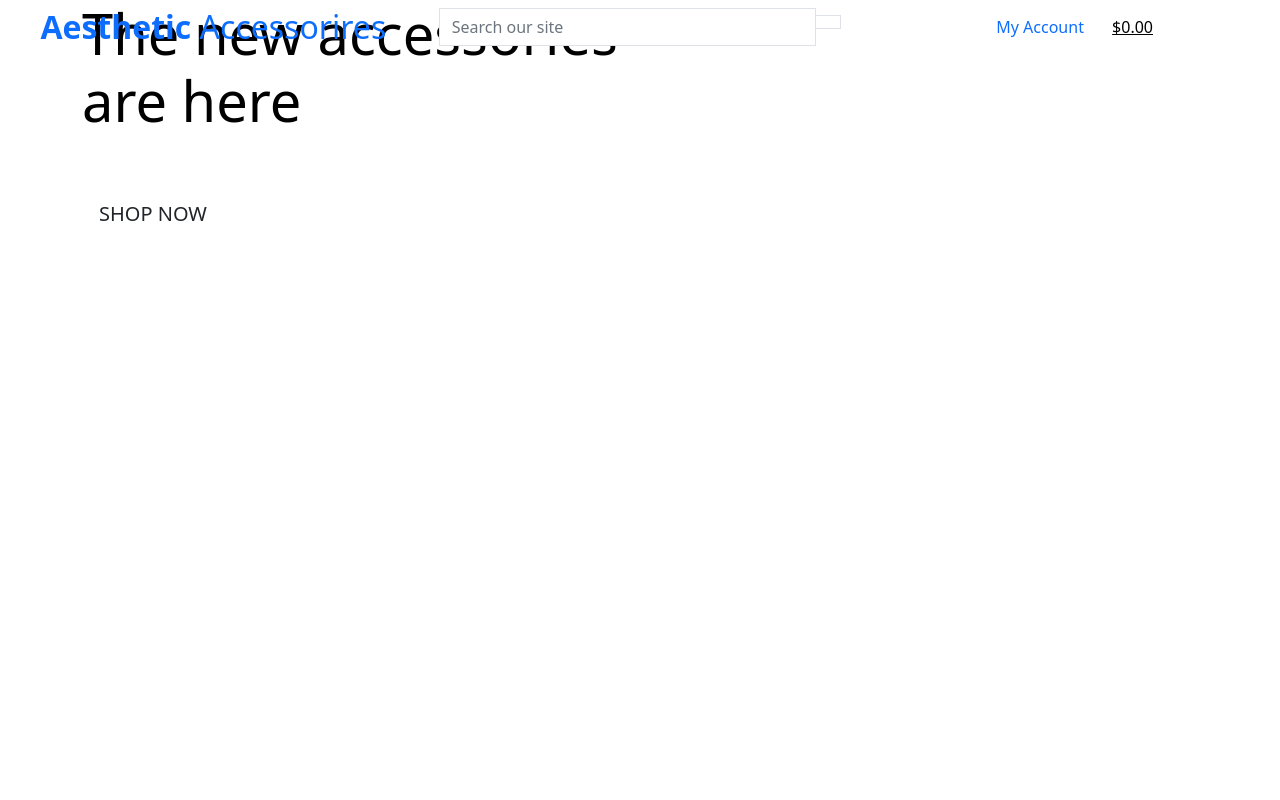
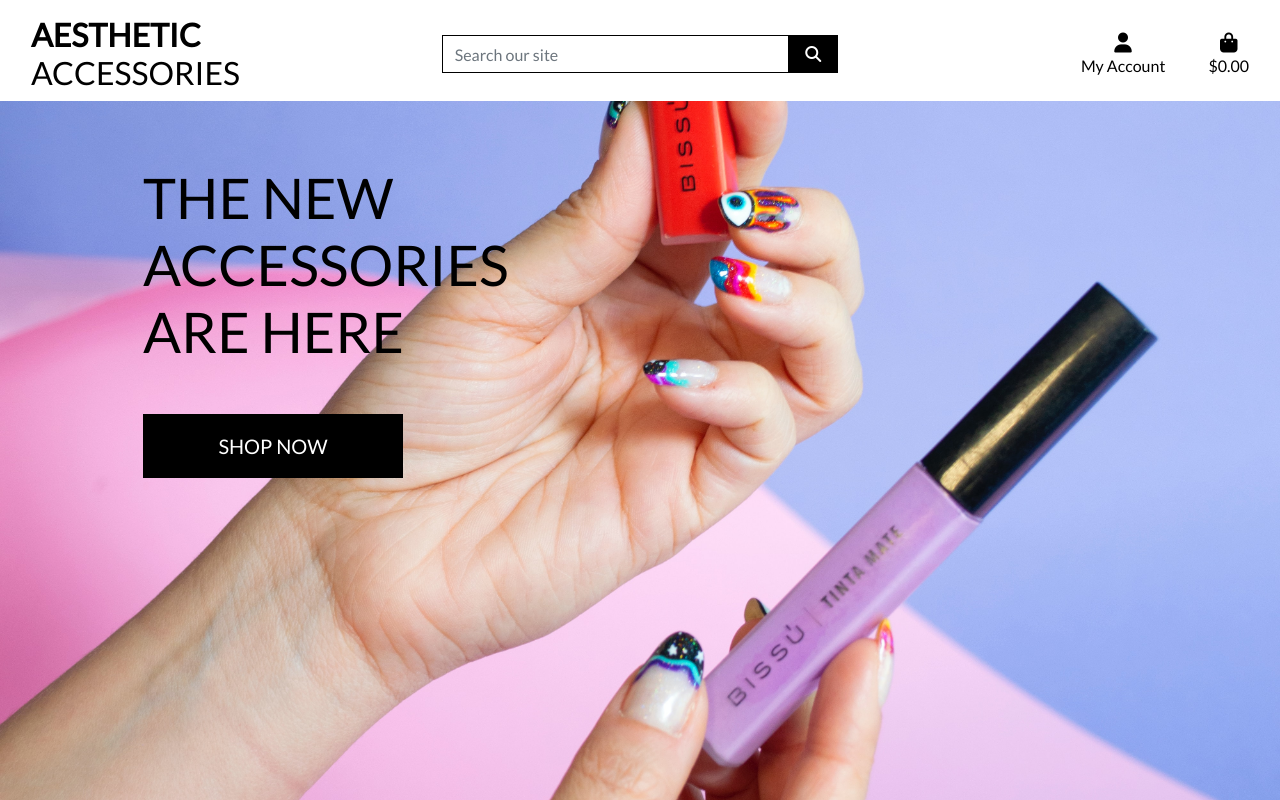
Before and after one commit to qplatt/aesthetic-accesories, a Django app: page / in a window 1280 px wide. Run offline with Django 3.2, Linux system fonts and the light colour scheme; some libraries are stand-ins or nearby versions.

Commit message:
Completed home page header and CSS

```diff
--- a/aesthetic_accessories/settings.py
+++ b/aesthetic_accessories/settings.py
@@ -147,6 +147,10 @@
 # https://docs.djangoproject.com/en/3.2/howto/static-files/
 
 STATIC_URL = '/static/'
+STATICFILES_DIRS = (os.path.join(BASE_DIR, 'static'),)
+
+MEDIA_URL = '/media/'
+MEDIA_ROOT = os.path.join(BASE_DIR, 'media')
 
 # Default primary key field type
 # https://docs.djangoproject.com/en/3.2/ref/settings/#default-auto-field
--- a/aesthetic_accessories/urls.py
+++ b/aesthetic_accessories/urls.py
@@ -15,9 +15,11 @@
 """
 from django.contrib import admin
 from django.urls import path, include
+from django.conf import settings
+from django.conf.urls.static import static
 
 urlpatterns = [
     path('admin/', admin.site.urls),
     path('accounts/', include('allauth.urls')),
     path('', include('home.urls')),
-]
+] + static(settings.MEDIA_URL, document_root=settings.MEDIA_ROOT)
--- /dev/null
+++ b/static/css/base.css
@@ -0,0 +1,81 @@
+html {
+    height: 100%;
+}
+
+body {
+	background: url('/media/homepage-background-img.jpg') no-repeat center center fixed;
+	background-size: cover;
+    height: calc(100vh - 164px);
+    color: #555;
+    font-family: "Lato";
+}
+
+/* from Bulma */
+.icon {
+    align-items: center;
+    display: inline-flex;
+    justify-content: center;
+    height: 1.5rem;
+    width: 1.5rem;
+}
+
+.logo-font {
+    text-transform: uppercase;
+}
+
+.main-logo-link {
+    width: fit-content;
+}
+
+.shop-now-button {
+    background: black;
+    color: white;
+    min-width: 260px;
+}
+
+.btn-black {
+    background: black;
+    color: white;
+}
+
+.shop-now-button:hover,
+.shop-now-button:active,
+.shop-now-button:focus,
+.btn-black:hover,
+.btn-black:active,
+.btn-black:focus {
+    background: #222;
+    color: white;
+}
+
+.text-black {
+    color: #000 !important;
+}
+
+.border-black {
+    border: 1px solid black !important;
+}
+
+/* --------------------------------- Media queries */
+
+/* Slightly larger container on xl screens */
+@media (min-width: 1200px) {
+  .container {
+    max-width: 80%;
+  }
+}
+
+/* fixed top navbar only on medium and up */
+@media (min-width: 992px) {
+    .fixed-top-desktop-only {
+        position: fixed;
+        top: 0;
+        right: 0;
+        left: 0;
+        z-index: 1030;
+    }
+
+    .header-container {
+        padding-top: 164px;
+    }
+}
--- a/templates/base.html
+++ b/templates/base.html
@@ -4,26 +4,29 @@
 <html lang="en">
   <head>
 
-    {% block mets %}
+    {% block meta %}
+        <meta http-equiv="X-UA-Compatible" content="ie=edge">
         <meta charset="utf-8">
-    <meta http-equiv="X-UA-Compatible" content="ie-edge">
-    <meta name="viewport" content="width=device-width, initial-scale=1">
+        <meta name="viewport" content="width=device-width, initial-scale=1, shrink-to-fit=no">
     {% endblock %}
 
     {% block extra_meta %}
     {% endblock %}
 
     {% block corecss %}
-    <link href="https://cdn.jsdelivr.net/npm/bootstrap@5.1.3/dist/css/bootstrap.min.css" rel="stylesheet" integrity="sha384-1BmE4kWBq78iYhFldvKuhfTAU6auU8tT94WrHftjDbrCEXSU1oBoqyl2QvZ6jIW3" crossorigin="anonymous">
+    <link rel="stylesheet" href="https://stackpath.bootstrapcdn.com/bootstrap/4.4.1/css/bootstrap.min.css" integrity="sha384-Vkoo8x4CGsO3+Hhxv8T/Q5PaXtkKtu6ug5TOeNV6gBiFeWPGFN9MuhOf23Q9Ifjh" crossorigin="anonymous">
+    <link rel="stylesheet" href="https://fonts.googleapis.com/css?family=Lato&display=swap">
+    <link rel="stylesheet" href="{% static 'css/base.css' %}">
     {% endblock %}
 
     {% block extra_css %}
     {% endblock %}
 
     {% block corejs %}
-    <script src="https://cdn.jsdelivr.net/npm/bootstrap@5.1.3/dist/js/bootstrap.bundle.min.js" integrity="sha384-ka7Sk0Gln4gmtz2MlQnikT1wXgYsOg+OMhuP+IlRH9sENBO0LRn5q+8nbTov4+1p" crossorigin="anonymous"></script>
-    <script src="https://cdn.jsdelivr.net/npm/@popperjs/core@2.10.2/dist/umd/popper.min.js" integrity="sha384-7+zCNj/IqJ95wo16oMtfsKbZ9ccEh31eOz1HGyDuCQ6wgnyJNSYdrPa03rtR1zdB" crossorigin="anonymous"></script>
-    <script src="https://cdn.jsdelivr.net/npm/bootstrap@5.1.3/dist/js/bootstrap.min.js" integrity="sha384-QJHtvGhmr9XOIpI6YVutG+2QOK9T+ZnN4kzFN1RtK3zEFEIsxhlmWl5/YESvpZ13" crossorigin="anonymous"></script>
+        <script src="https://kit.fontawesome.com/92f53e06be.js" crossorigin="anonymous"></script>
+        <script src="https://code.jquery.com/jquery-3.4.1.slim.min.js" integrity="sha384-J6qa4849blE2+poT4WnyKhv5vZF5SrPo0iEjwBvKU7imGFAV0wwj1yYfoRSJoZ+n" crossorigin="anonymous"></script>
+        <script src="https://cdn.jsdelivr.net/npm/popper.js@1.16.0/dist/umd/popper.min.js" integrity="sha384-Q6E9RHvbIyZFJoft+2mJbHaEWldlvI9IOYy5n3zV9zzTtmI3UksdQRVvoxMfooAo" crossorigin="anonymous"></script>
+        <script src="https://stackpath.bootstrapcdn.com/bootstrap/4.4.1/js/bootstrap.min.js" integrity="sha384-wfSDF2E50Y2D1uUdj0O3uMBJnjuUD4Ih7YwaYd1iqfktj0Uod8GCExl3Og8ifwB6" crossorigin="anonymous"></script>
     {% endblock %}
 
     {% block extra_js %}
@@ -33,17 +36,17 @@
   </head>
   <body>
     <header class="container-fluid fixed-top">
-      <div class="row">
+        <div id="topnav" class="row bg-white pt-lg-2 d-none d-lg-flex">
             <div class="col-12 col-lg-4 my-auto py-1 py-lg-0 text-center text-lg-left">
                 <a href="{% url 'home' %}" class="nav-link main-logo-link">
-            <h2 class="logo-font my-0"><strong>Aesthetic</strong> Accessorires</h2>
+                    <h2 class="logo-font text-black my-0"><strong>Aesthetic</strong> Accessories</h2>
                 </a>
             </div>
             <div class="col-12 col-lg-4 my-auto py-1 py-lg-0">
-          <form method="GEY" action="">
+                <form method="GET" action="">
                     <div class="input-group w-100">
                         <input class="form-control border border-black rounded-0" type="text" name="q" placeholder="Search our site">
-              <div class="input-group-appended">
+                        <div class="input-group-append">
                             <button class="form-control btn btn-black border border-black rounded-0" type="submit">
                                 <span class="icon">
                                     <i class="fas fa-search"></i>
@@ -54,9 +57,9 @@
                 </form>
             </div>
             <div class="col-12 col-lg-4 my-auto py-1 py-lg-0">
-          <ul class="list-inline list-unstyled text-center test-lg-right my-0">
+                <ul class="list-inline list-unstyled text-center text-lg-right my-0">
                     <li class="list-inline-item dropdown">
-              <a class="nav-link" href="#" id="user-options" data-toggle="dropdown" aria-haspopup="true" aria-expanded="false">
+                        <a class="text-black nav-link" href="#" id="user-options" data-toggle="dropdown" aria-haspopup="true" aria-expanded="false">
                             <div class="text-center">
                                 <div><i class="fas fa-user fa-lg"></i></div>
                                 <p class="my-0">My Account</p>
@@ -70,13 +73,13 @@
                                 <a href="" class="dropdown-item">My Profile</a>
                                 <a href="{% url 'account_logout' %}" class="dropdown-item">Logout</a>
                             {% else %}
-                  <a href="{% url 'account_signup' %}" class="dropdown-item">Sign Up</a>
+                                <a href="{% url 'account_signup' %}" class="dropdown-item">Register</a>
                                 <a href="{% url 'account_login' %}" class="dropdown-item">Login</a>
                             {% endif %}
                         </div>
                     </li>
-            <li class="list-inline-item dropdown">
-              <a href="" class="{% if grand_total %}text-info font-weight-bold{% else %}text-black{% endif %}">
+                    <li class="list-inline-item">
+                        <a class="{% if grand_total %}text-info font-weight-bold{% else %}text-black{% endif %} nav-link" href="">
                             <div class="text-center">
                                 <div><i class="fas fa-shopping-bag fa-lg"></i></div>
                                 <p class="my-0">
@@ -91,6 +94,7 @@
                     </li>
                 </ul>
             </div>
+            <div class="col-12 col-lg-4 my-auto py-1 py-lg-0"></div>
         </div>
     </header>
 
```
Also changed, not shown: media/homepage-background-img.jpg (added). Lines whose indentation alone changed are shown as unchanged.
